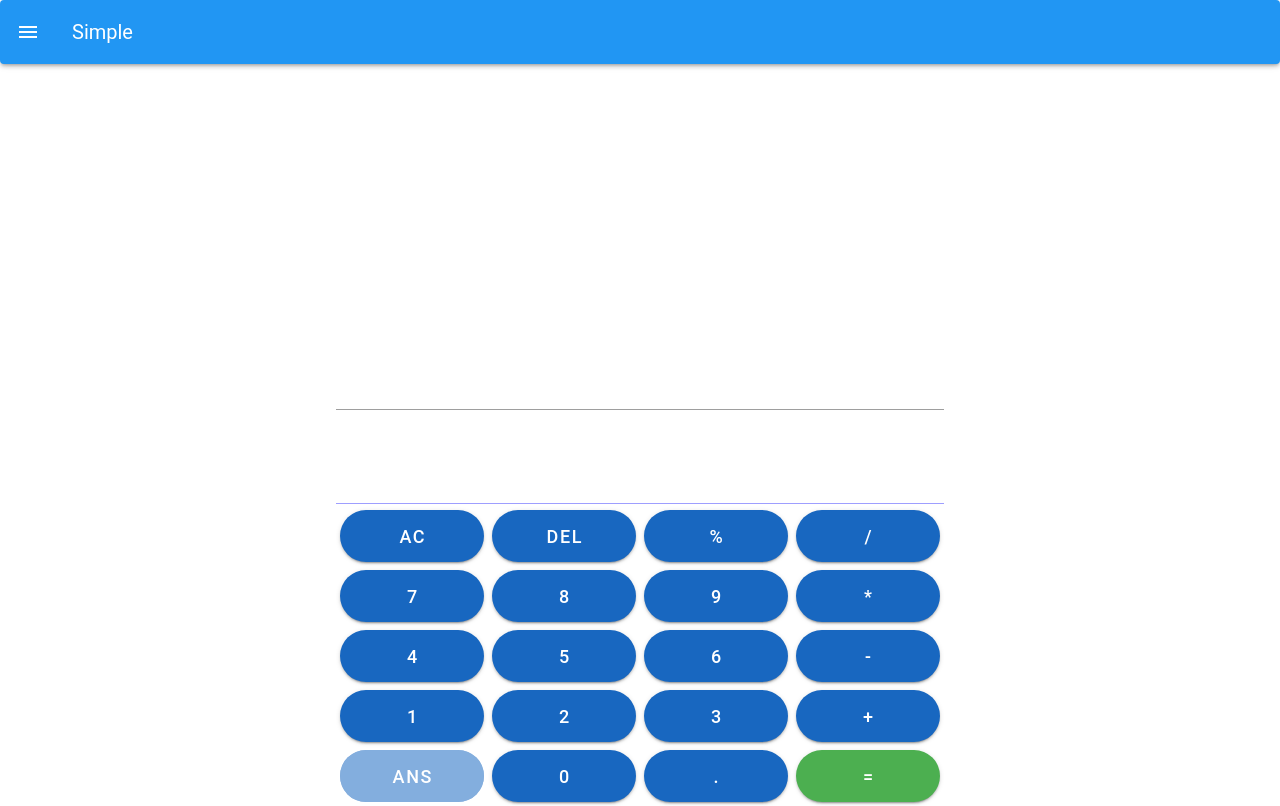
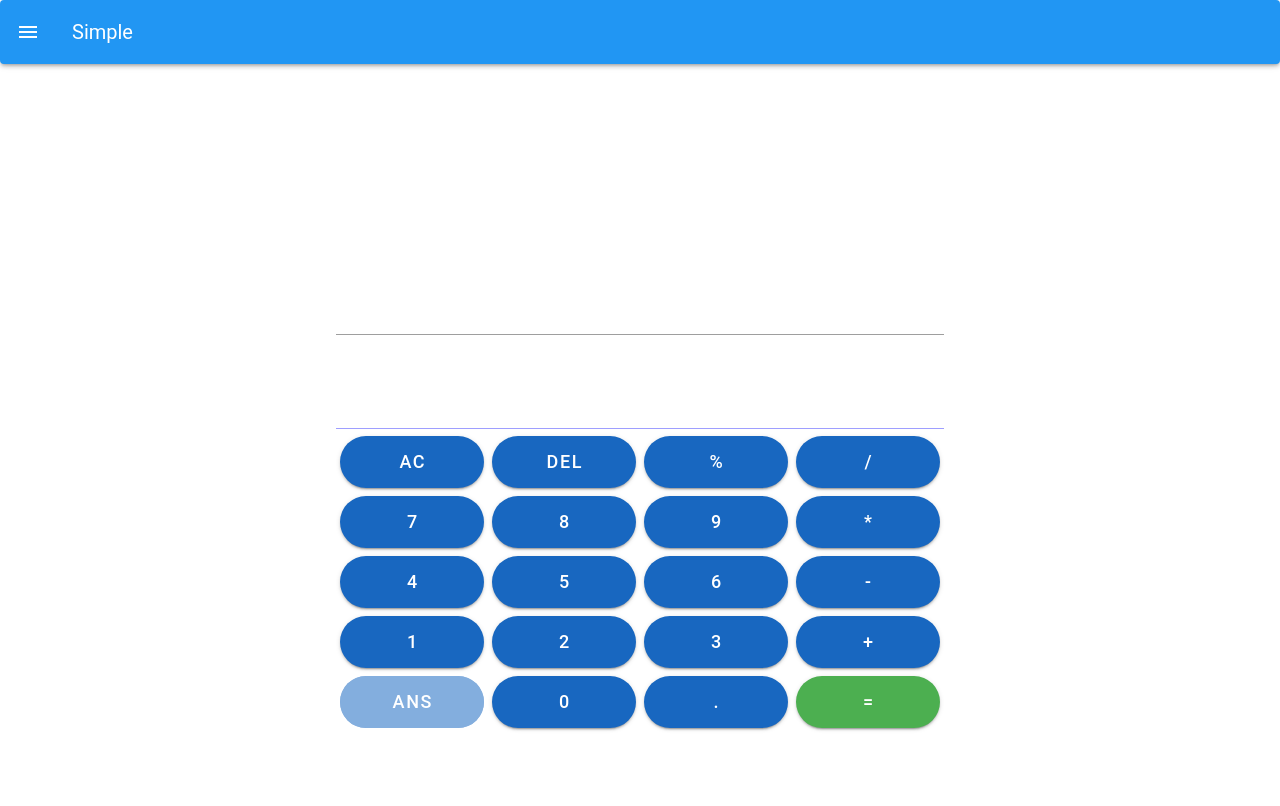
Before and after one commit to swarfte/Calculator, a Nuxt app: page /simple in a window 1280 px wide. Built offline with nearby package versions, Linux system fonts and the light colour scheme.

Commit message:
modify component location

```diff
--- a/pages/simple.vue
+++ b/pages/simple.vue
@@ -1,6 +1,6 @@
 <template>
   <v-container class="h-screen pt-10 w-md-50 " fluid>
-    <v-row class="h-40" no-gutters>
+    <v-row class="h-30" no-gutters>
     </v-row>
     <v-row no-gutters class="h-20">
       <v-col cols="12">
@@ -12,7 +12,7 @@
         </v-text-field>
       </v-col>
     </v-row>
-    <div class="h-40 py-5">
+    <div class="h-30 py-5">
       <v-row v-for="row in simpleKeyboard" :key="row" no-gutters>
         <v-col v-for="key in row" :key="key" cols="3" class="pa-1">
           <v-btn rounded="pill" reverse="true" size="x-large" :key="key" @click="handleUserInput(key)"
@@ -66,6 +66,10 @@ watch(userInput, async (newInput) => {
   height: 40%;
 }
 
+.h-30 {
+  height: 30%;
+}
+
 .h-20 {
   height: 20%;
 }
```
